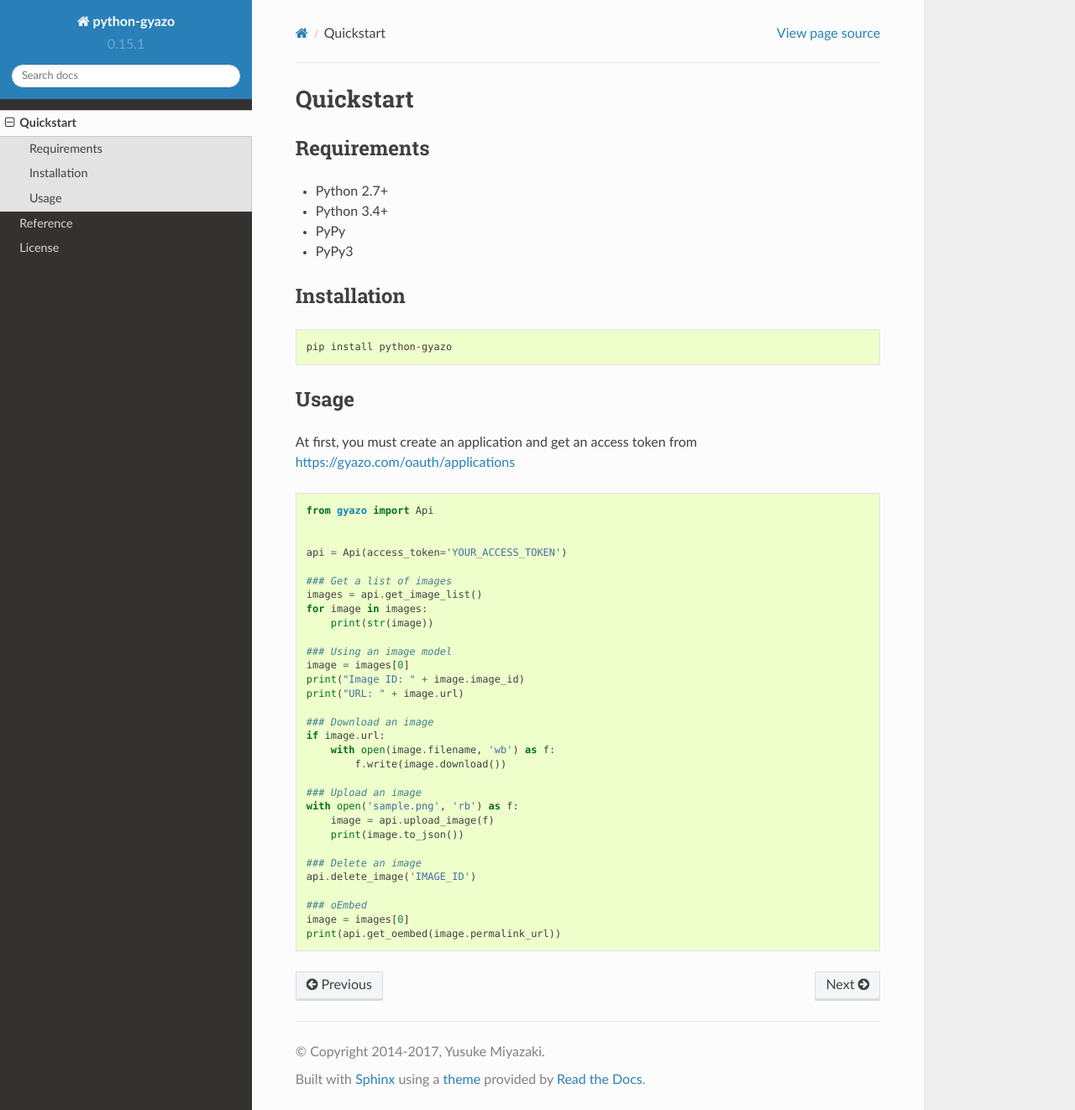
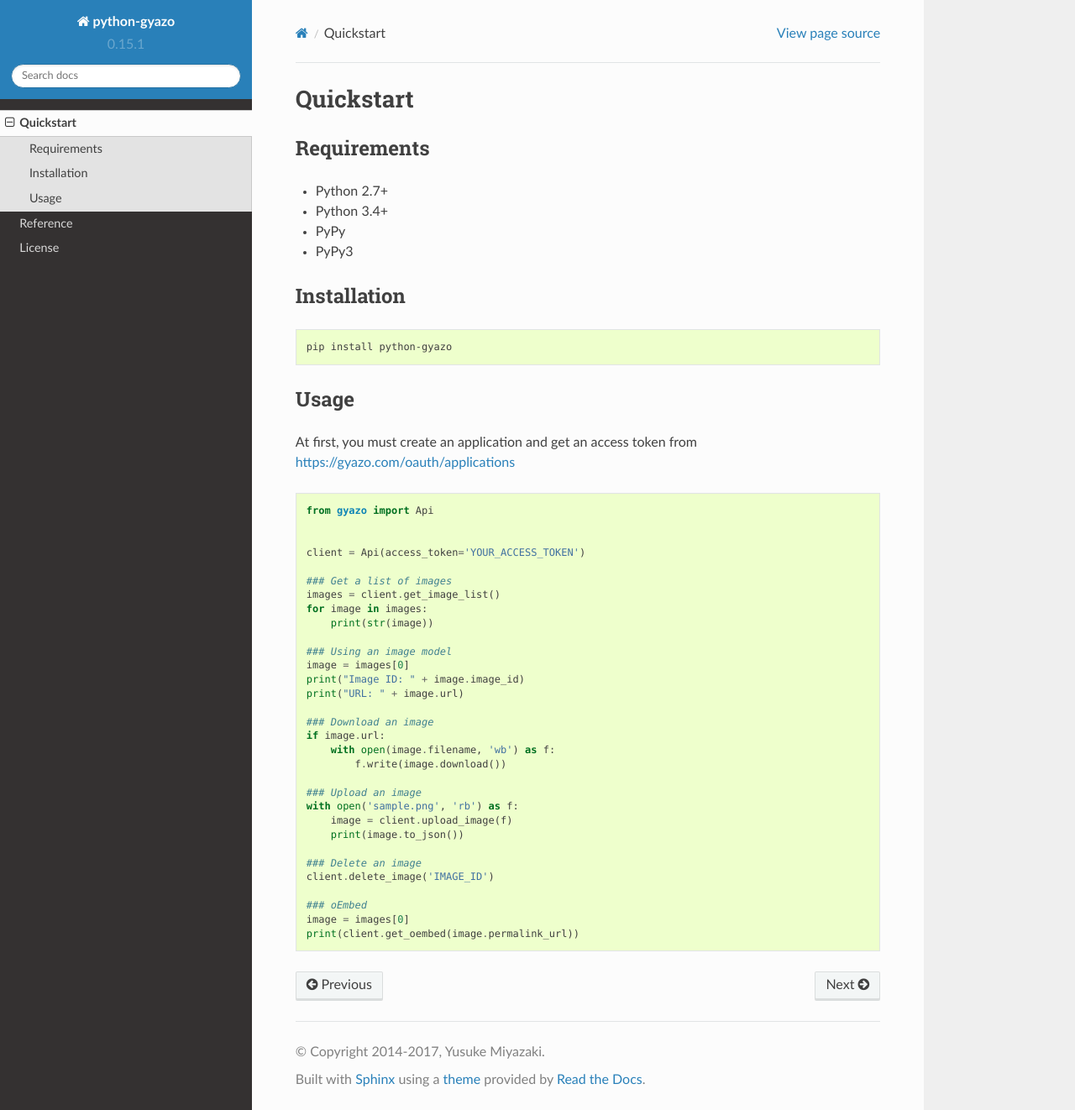
Before and after one commit to ymyzk/python-gyazo, a Sphinx documentation site: the page built from docs/source/quickstart.rst, in a window 1280 px wide and 1322 px high. Shown: the whole window at 84% size. Built offline with Sphinx 7.4.7 and the Read the Docs theme 2.0.0, drawn with Linux system fonts in a browser that asks for light colours.

Commit message:
Tweak documentation

```diff
--- a/docs/source/quickstart.rst
+++ b/docs/source/quickstart.rst
@@ -23,10 +23,10 @@ At first, you must create an application and get an access token from https://gy
    from gyazo import Api
 
 
-   api = Api(access_token='YOUR_ACCESS_TOKEN')
+   client = Api(access_token='YOUR_ACCESS_TOKEN')
 
    ### Get a list of images
-   images = api.get_image_list()
+   images = client.get_image_list()
    for image in images:
        print(str(image))
 
@@ -42,12 +42,12 @@ At first, you must create an application and get an access token from https://gy
 
    ### Upload an image
    with open('sample.png', 'rb') as f:
-       image = api.upload_image(f)
+       image = client.upload_image(f)
        print(image.to_json())
 
    ### Delete an image
-   api.delete_image('IMAGE_ID')
+   client.delete_image('IMAGE_ID')
 
    ### oEmbed
    image = images[0]
-   print(api.get_oembed(image.permalink_url))
+   print(client.get_oembed(image.permalink_url))
```
Also changed, not shown: README.rst (+5 -5 lines).
